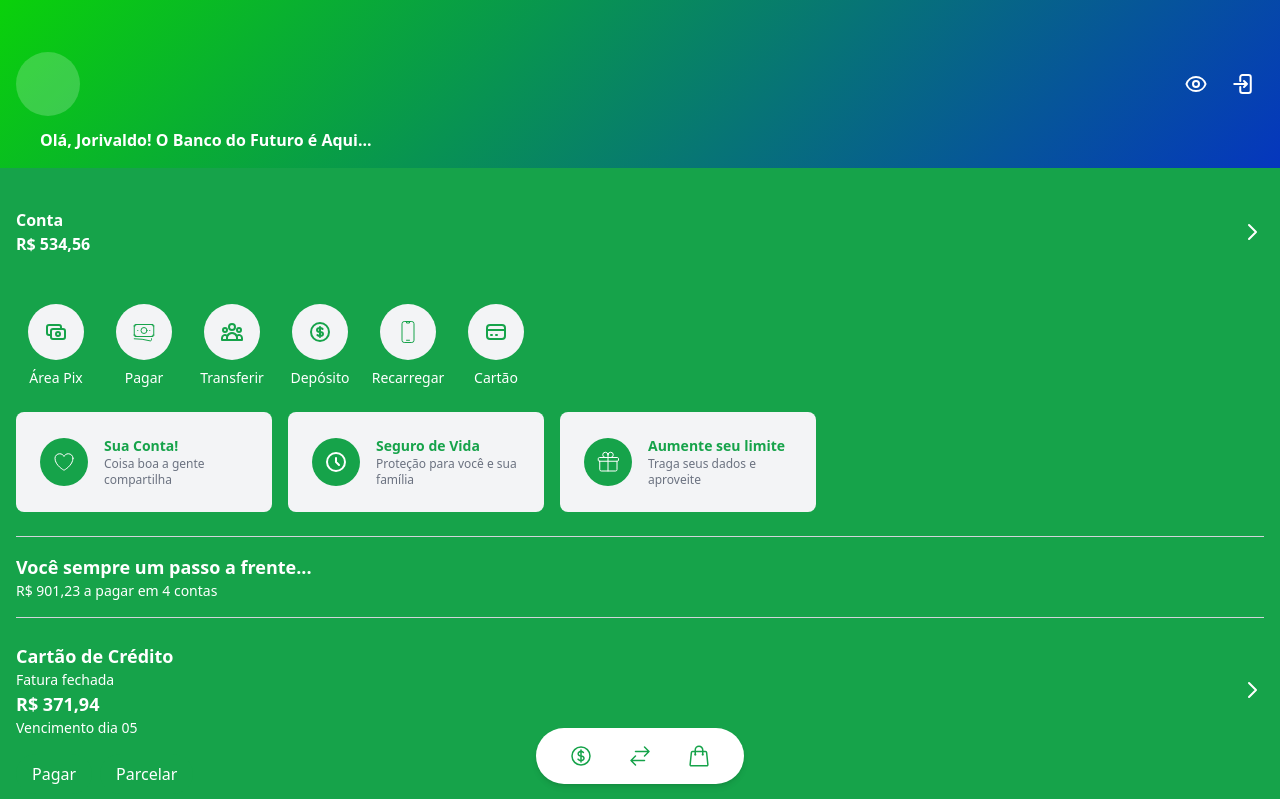
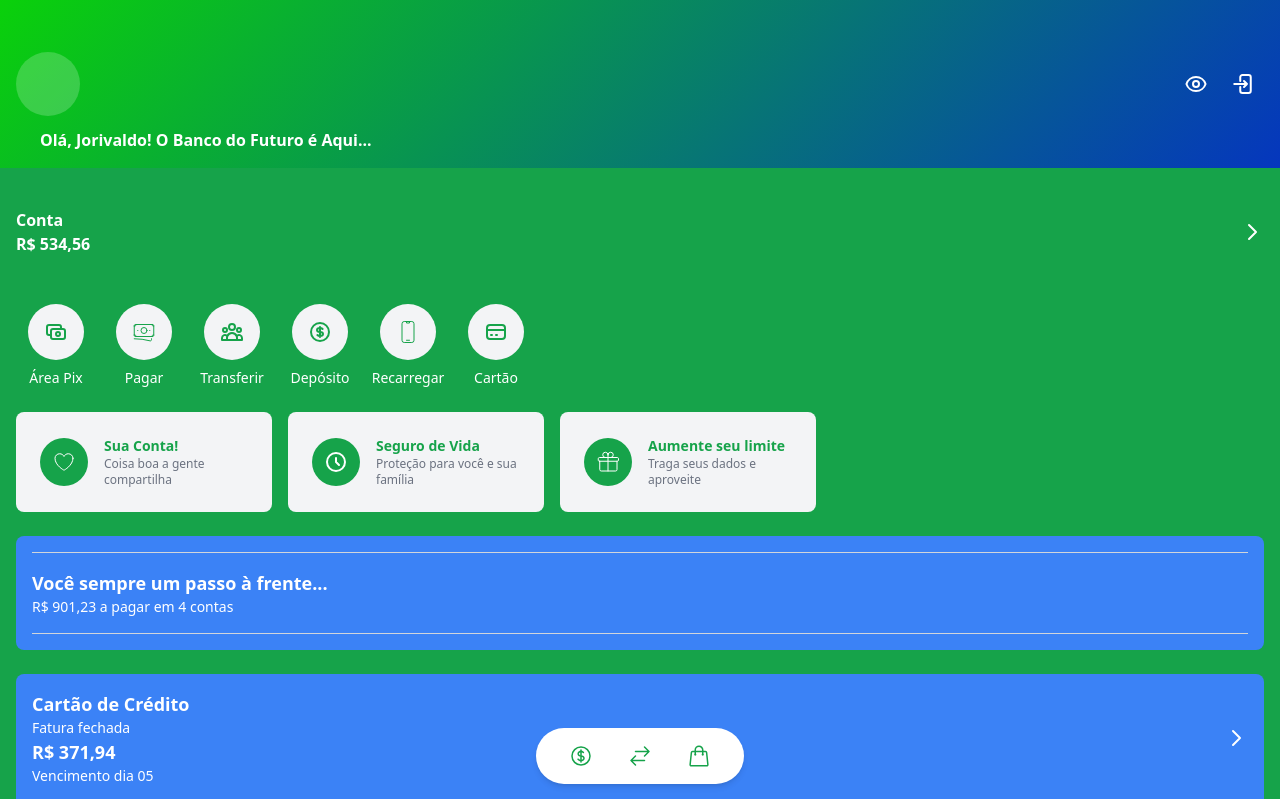
Before and after one commit to jorivaldojunior/verdinhoapp, a plain HTML site: page index1.html in a window 1280 px wide. Shown: the top 799 px of the page. Drawn offline with nearby package versions, Linux system fonts and the light colour scheme.

Commit message:
mudanças

```diff
--- a/index1.html
+++ b/index1.html
@@ -315,17 +315,18 @@
       </div>
 
     <!-- Nova Seção: Próximos 7 Dias -->
-      <div class="mt-6">
+<div class="mt-6 bg-blue-500 p-4 rounded-lg">
   <hr class="border-t border-gray-300 mb-4" />
   <div class="text-left">
-          <h2 class="text-lg font-bold text-white">Você sempre um passo a frente...</h2>
+    <h2 class="text-lg font-bold text-white">Você sempre um passo à frente...</h2>
     <p class="text-sm text-white">R$ 901,23 a pagar em 4 contas</p>
   </div>
   <hr class="border-t border-gray-300 mt-4" />
 </div>
 
+
       <!-- Nova Seção: Cartão de Crédito -->
-      <div class="mt-6">
+      <div class="mt-6 bg-blue-500 p-4 rounded-lg">
         <div class="flex justify-between items-center">
           <div class="text-left">
             <p class="text-lg font-bold text-white">Cartão de Crédito</p>
@@ -343,10 +344,10 @@
         </div>
         <!-- Botões Pagar e Parcelar -->
         <div class="mt-4 flex space-x-2">
-          <button class="bg-green-600 text-white px-4 py-2 rounded-full">
+          <button class="bg-red-600 text-white px-4 py-2 rounded-full">
             Pagar
           </button>
-          <button class="bg-green-600 text-white px-4 py-2 rounded-full">
+          <button class="bg-yellow-600 text-white px-4 py-2 rounded-full">
             Parcelar
           </button>
         </div>
```
Lines whose indentation alone changed are shown as unchanged.
